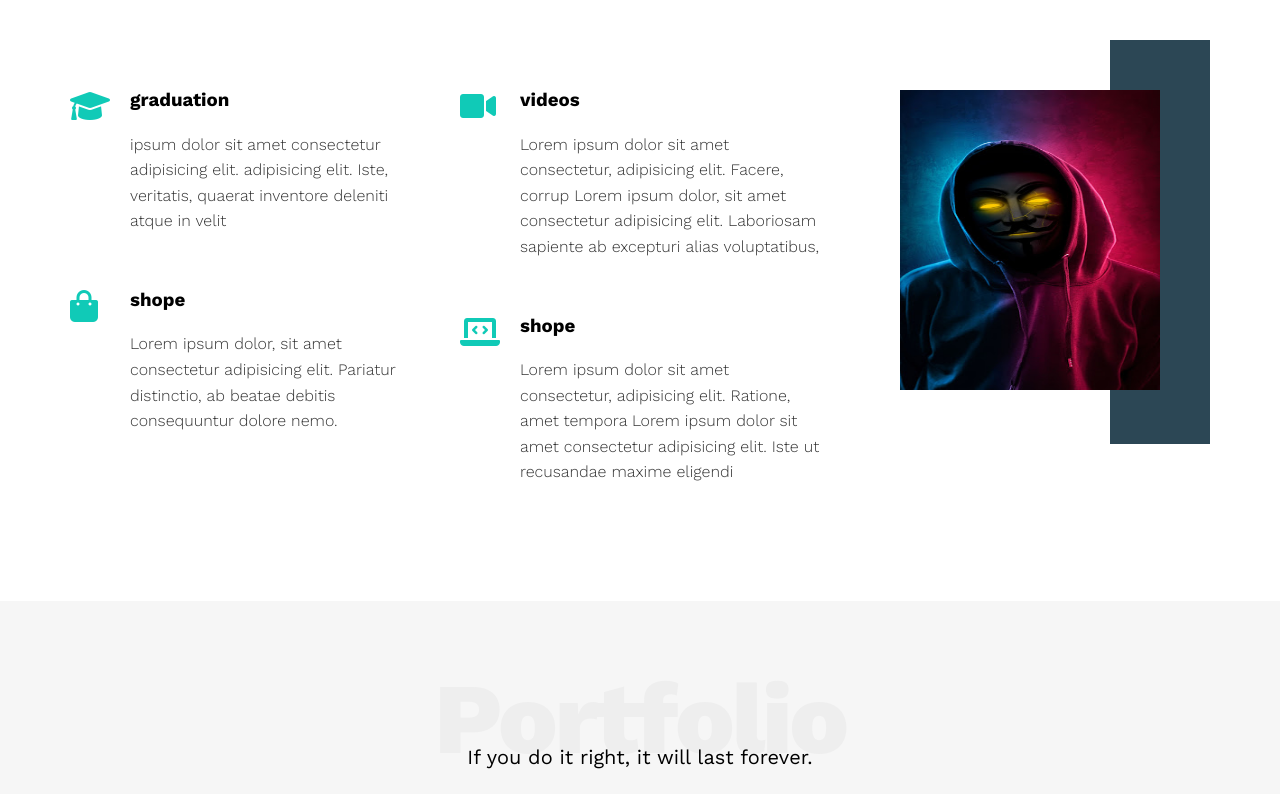
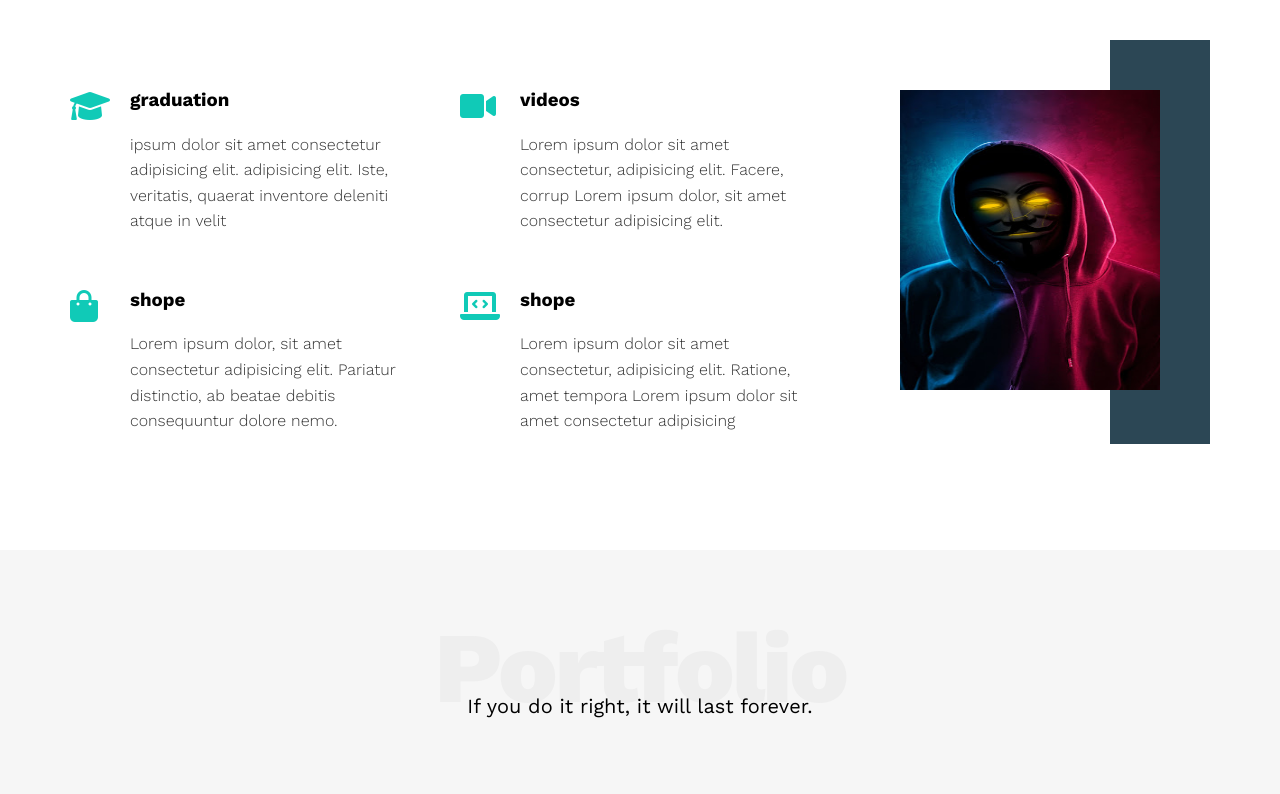
Before and after one commit to ahmedkaled/ahmedkhaled, a plain HTML site: page index.html in a window 1280 px wide. Shown: the part 1366-2160 px from the top of the page. Drawn offline with nearby package versions, Linux system fonts and the light colour scheme; files whose address does not match are found by name.

Commit message:
update p + css

```diff
--- a/css/style.css
+++ b/css/style.css
@@ -372,7 +372,7 @@ section article  p {
     color: #222;
     line-height: 2;
     font-weight: 700;
-    margin-bottom: 40px;
+    margin-bottom: 50px;
 }
 .text-about {
     position: relative;
--- a/index.html
+++ b/index.html
@@ -95,13 +95,13 @@
       <i class="fas fa-video fa-2x"></i>
       <div class="text">
         <h3>videos</h3>
-        <p>Lorem ipsum dolor sit amet consectetur, adipisicing elit. Facere, corrup Lorem ipsum dolor, sit amet consectetur adipisicing elit. Laboriosam sapiente ab excepturi alias voluptatibus,   </p> </div>
+        <p>Lorem ipsum dolor sit amet consectetur, adipisicing elit. Facere, corrup Lorem ipsum dolor, sit amet consectetur adipisicing elit.  </p> </div>
     </div>
     <div class="serv">
       <i class="fas fa-laptop-code fa-2x"></i>
       <div class="text">
         <h3>shope</h3>
-        <p>Lorem ipsum dolor sit amet consectetur, adipisicing elit. Ratione, amet tempora Lorem ipsum dolor sit amet consectetur adipisicing elit. Iste ut recusandae maxime eligendi    </p> </div>
+        <p>Lorem ipsum dolor sit amet consectetur, adipisicing elit. Ratione, amet tempora Lorem ipsum dolor sit amet consectetur adipisicing   </p> </div>
     </div>
   </div>
   <!-- end colmon -->
```
